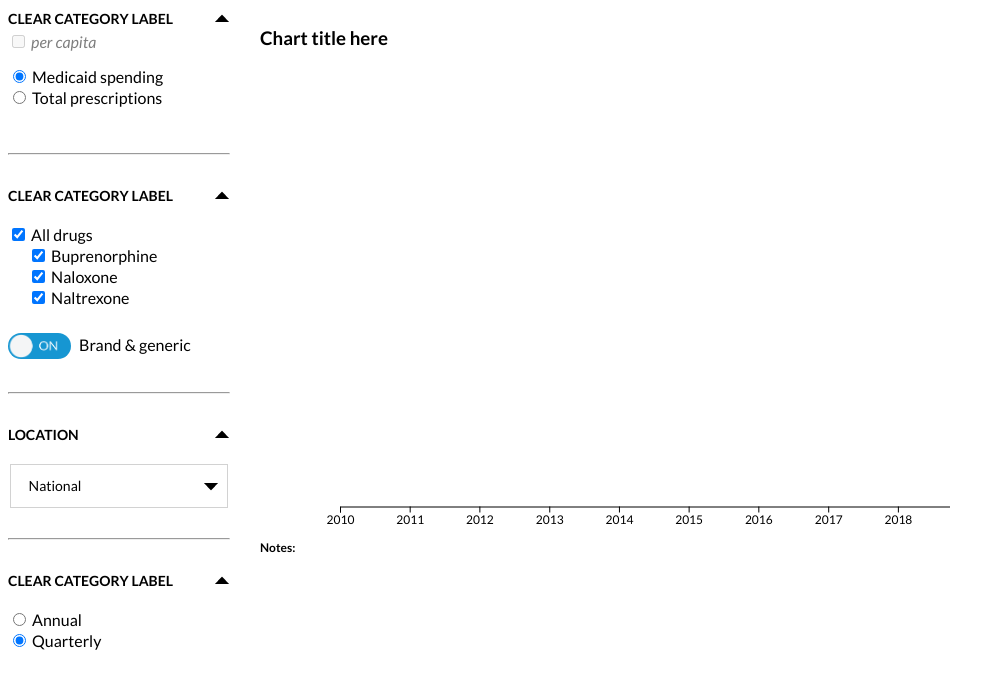
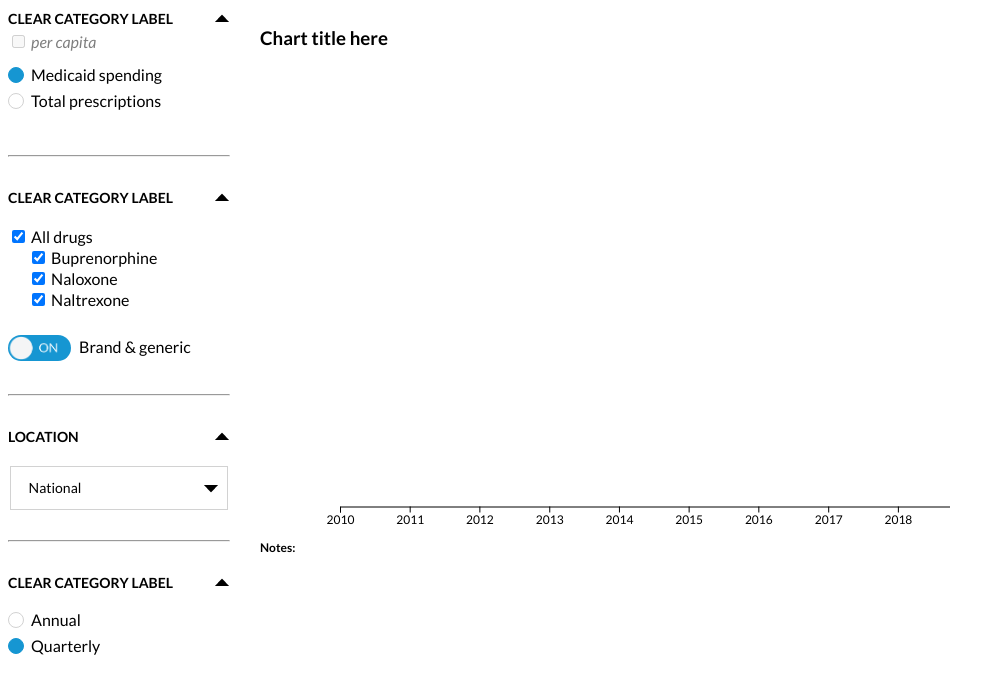
Before and after one commit to UrbanInstitute/opioid-quarterly-data, a plain HTML site: page chart.html in a window 1280 px wide. Shown: the whole page, without its empty margins (0-1005 px from the left). Drawn offline with Linux system fonts and the light colour scheme.

Commit message:
Restyle radio buttons to be flat design like in mockups

```diff
--- a/chart.html
+++ b/chart.html
@@ -32,12 +32,16 @@
                         <!-- Metric radio buttons -->
                         <ul class="outerList">
                             <li>
-                                <input type="radio" id="medicaidSpend" name="metric" value="adjmedamt" checked>
-                                <label for="medicaidSpend">Medicaid spending</label>
+                                <label class="btnContainer" for="medicaidSpend">Medicaid spending
+                                    <input type="radio" id="medicaidSpend" name="metric" value="adjmedamt" checked>
+                                    <span class="flatRadioBtn"></span>
+                                </label>
                             </li>
                             <li>
-                                <input type="radio" id="total_rx" name="metric" value="rx">
-                                <label for="total_rx">Total prescriptions</label>
+                                <label class="btnContainer" for="total_rx">Total prescriptions
+                                    <input type="radio" id="total_rx" name="metric" value="rx">
+                                    <span class="flatRadioBtn"></span>
+                                </label>
                             </li>
                         </ul>
                     </div>
@@ -156,12 +160,16 @@
                 <div class="timeSelection radioBtns selectionDiv">
                     <ul class="outerList">
                         <li>
-                            <input type="radio" id="annualBtn" name="timeUnit" value="annual">
-                            <label for="annualBtn">Annual</label>
+                            <label class="btnContainer" for="annualBtn">Annual
+                                <input type="radio" id="annualBtn" name="timeUnit" value="annual">
+                                <span class="flatRadioBtn"></span>
+                            </label>
                         </li>
                         <li>
-                            <input type="radio" id="quarterlyBtn" name="timeUnit" value="quarterly" checked>
-                            <label for="quarterlyBtn">Quarterly</label>
+                            <label class="btnContainer" for="quarterlyBtn">Quarterly
+                                <input type="radio" id="quarterlyBtn" name="timeUnit" value="quarterly" checked>
+                                <span class="flatRadioBtn"></span>
+                            </label>
                         </li>
                     </ul>
                 </div>
--- a/css/style.css
+++ b/css/style.css
@@ -311,6 +311,38 @@ select option[value=""] {
     /*font-weight: bold;*/
     color: #000;
 }
+
+/* Styles for flat radio buttons */
+.btnContainer {
+    display: block;
+    position: relative;
+    padding-left: 23px;
+    margin-bottom: 10px;
+    line-height: 16px;
+    cursor: pointer;
+    user-select: none;
+}
+
+input[type="radio"] {
+    position: absolute;
+    opacity: 0;
+    cursor: pointer;
+}
+
+.flatRadioBtn {
+    position: absolute;
+    top: 0;
+    left: 0;
+    height: 14px;
+    width: 14px;
+    border: 1px solid #d2d2d2;
+    border-radius: 50%;
+}
+
+.btnContainer input:checked ~ .flatRadioBtn {
+    background-color: #1696d2;
+    border: 1px solid #1696d2;
+}
 /******************************************/
 
 a {
```
